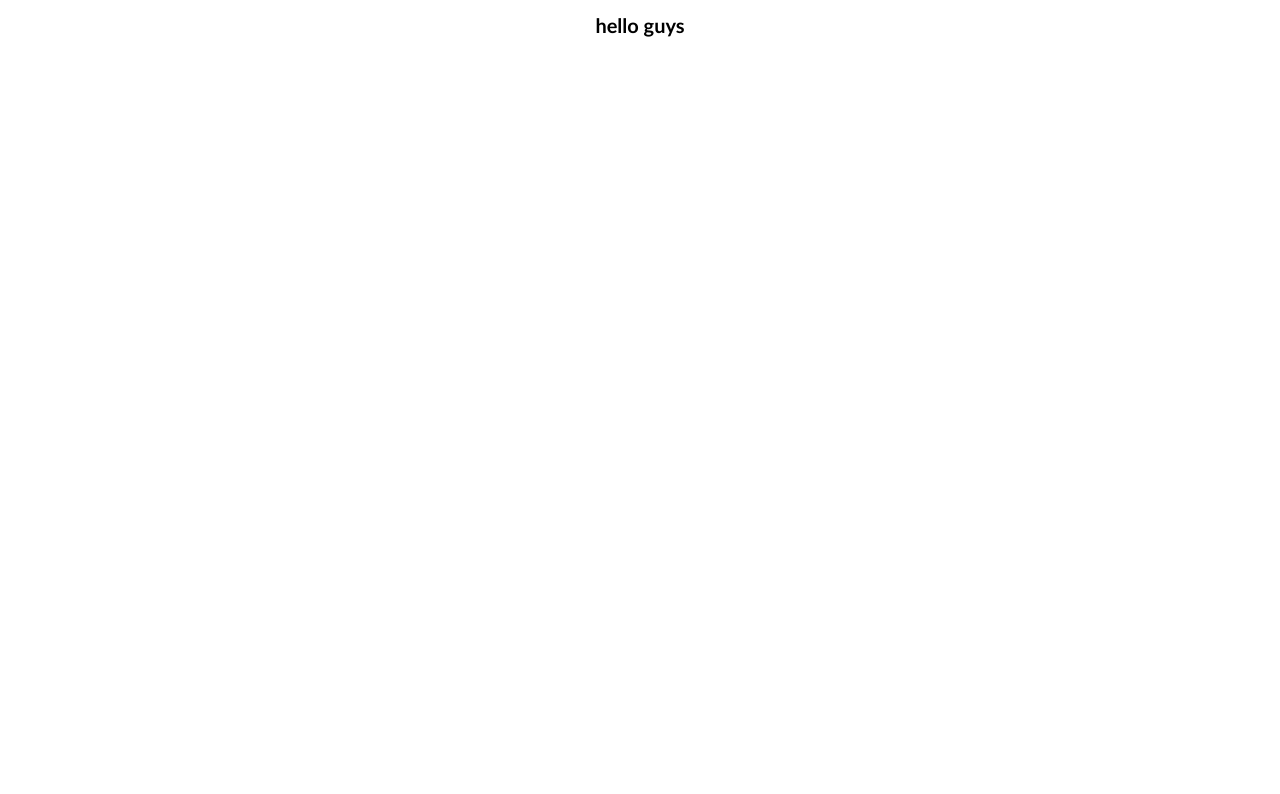
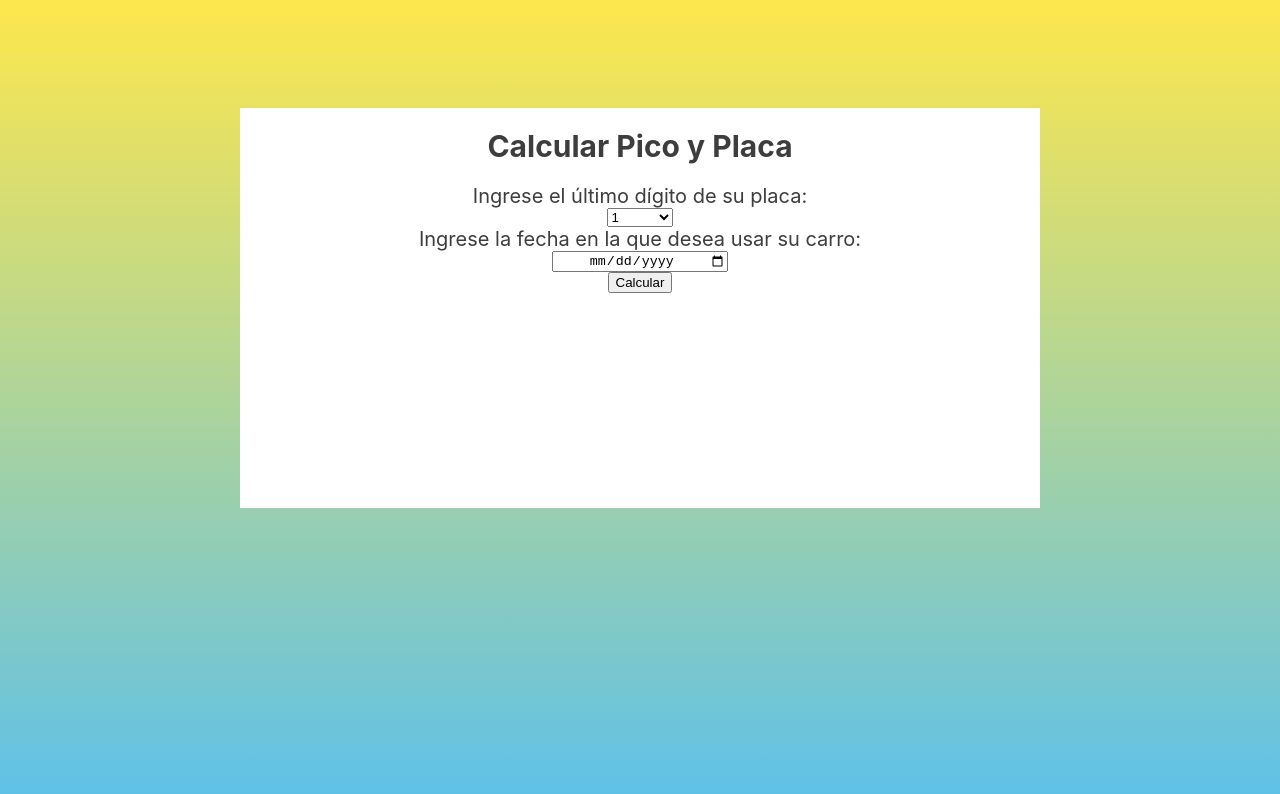
Before and after one commit to alvaropazz/stackbuilders-picoyplaca, a website built with webpack: page dist/index.html in a window 1280 px wide. Built offline with Linux system fonts and the light colour scheme.

Commit message:
create most basic html and css structure

```diff
--- a/src/styles.css
+++ b/src/styles.css
@@ -14,6 +14,56 @@ html {
 
 body {
   font-size: 10px;
-  font-family: 'Gill Sans', 'Gill Sans MT', Calibri, 'Trebuchet MS', sans-serif;
+  height: 100vh;
+  font-family: -apple-system, BlinkMacSystemFont, 'Segoe UI', Roboto, Oxygen, Ubuntu, Cantarell, 'Open Sans', 'Helvetica Neue', sans-serif;
+  text-align: center;
+  background: rgb(91, 192, 235);
+  background: linear-gradient(0deg, rgba(91, 192, 235, 1) 0%, rgba(253, 231, 76, 1) 100%);
+  display: flex;
+  justify-content: center;
+  padding-top: 100px;
+}
+
+main {
+  background-color: #fff;
+  width: 800px;
+  padding: 20px;
+  height: 400px;
+  color: #3d3d3d;
+}
+
+form {
+  display: flex;
+  flex-direction: column;
+  align-items: center;
+}
+
+.plate-number {
+  display: flex;
+  flex-direction: column;
+  align-items: center;
+}
+
+.plate-date {
+  display: flex;
+  flex-direction: column;
+  align-items: center;
+}
+
+h1 {
+  font-size: 3em;
+  margin-top: 0;
+}
+
+label {
+  font-size: 2em;
+}
+
+input {
+  width: 40%;
   text-align: center;
 }
+
+select {
+  width: 20%;
+}
```
Also changed, not shown: package.json (+7 -0 lines), dist/bundle.js, dist/index.html, 1 other file.
